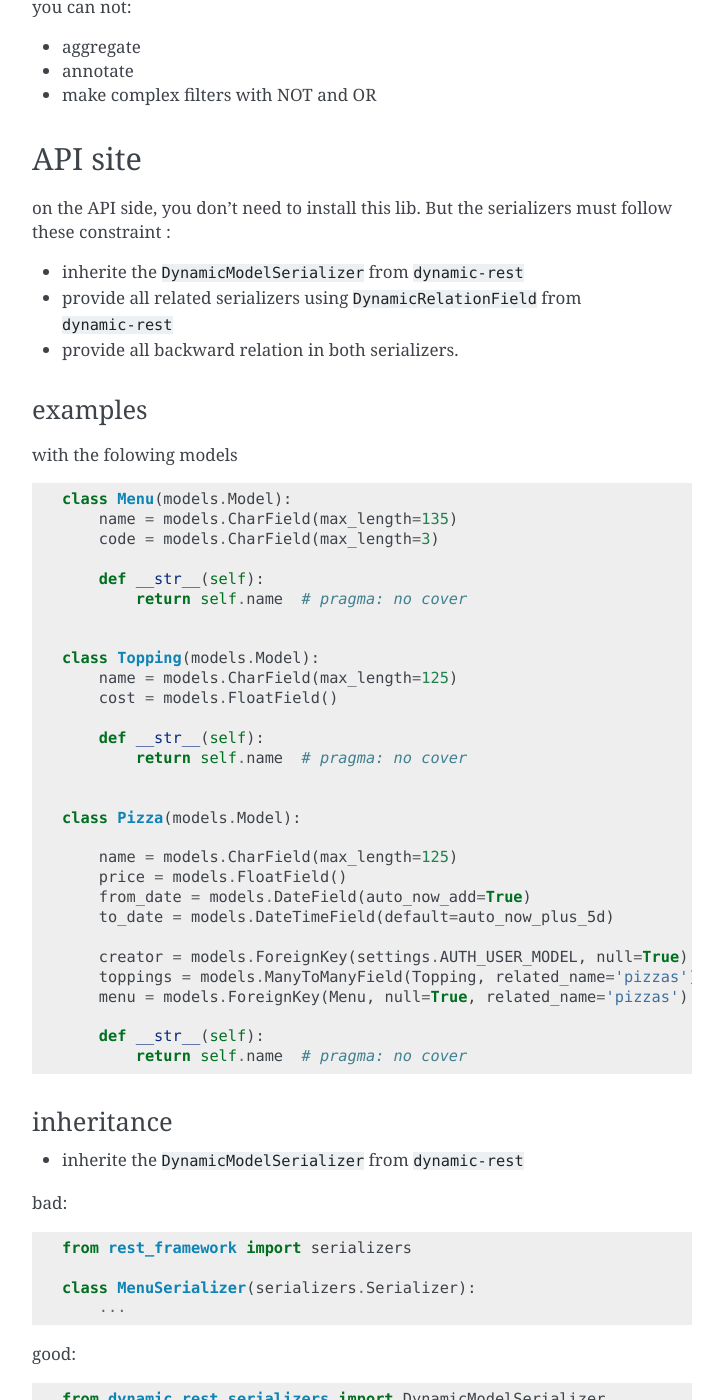
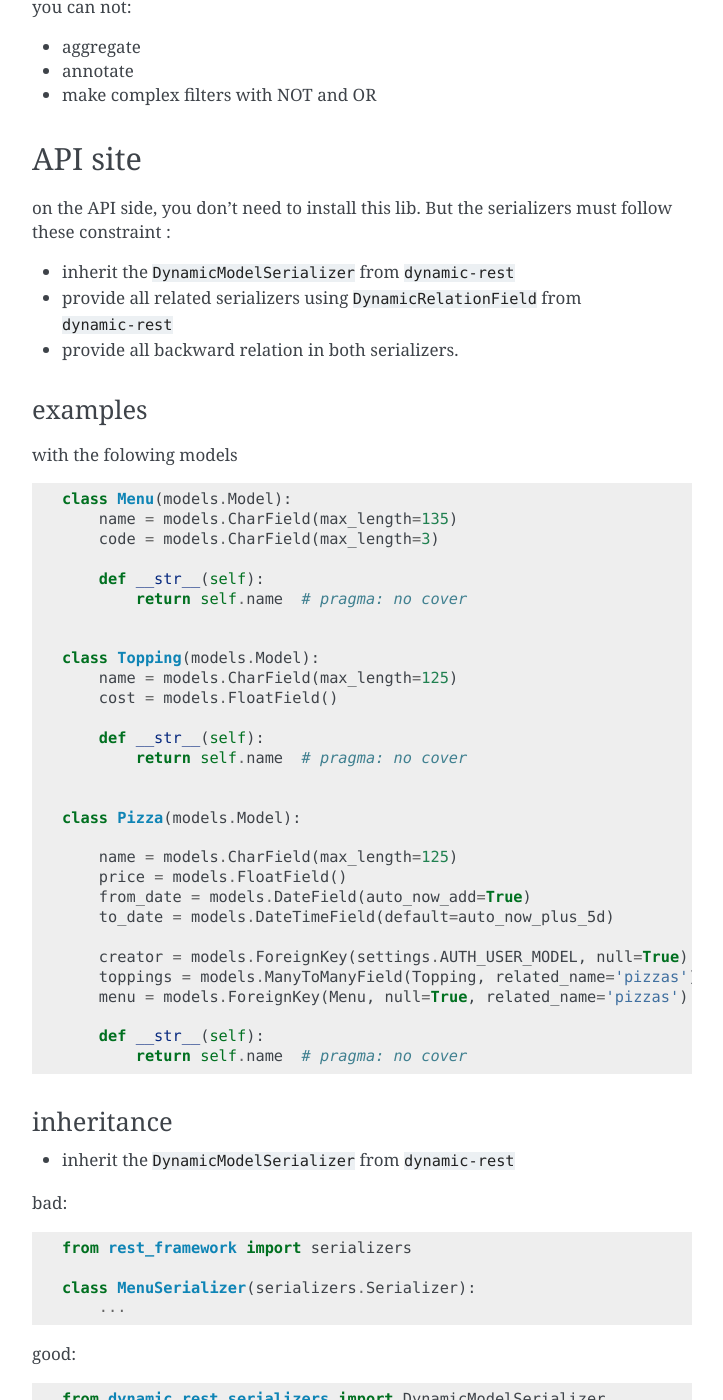
Before and after one commit to Yupeek/django-rest-models, a Sphinx documentation site: the page built from docs/source/quickstart.rst, in a window 1280 px wide and 1400 px high, scrolled down 1341 px. Shown: the whole window, without its empty margins (388-1111 px from the left). Built offline with Sphinx 7.4.7, drawn with Linux system fonts in a browser that asks for light colours.

Commit message:
Minor fix - spell 'inherit' with no trailing 'e'

```diff
--- a/docs/source/quickstart.rst
+++ b/docs/source/quickstart.rst
@@ -81,7 +81,7 @@ API site
 
 on the API side, you don't need to install this lib. But the serializers must follow these constraint :
 
-- inherite the ``DynamicModelSerializer`` from ``dynamic-rest``
+- inherit the ``DynamicModelSerializer`` from ``dynamic-rest``
 - provide all related serializers using ``DynamicRelationField`` from ``dynamic-rest``
 - provide all backward relation in both serializers.
 
@@ -130,7 +130,7 @@ with the folowing models
 inheritance
 ===========
 
-* inherite the ``DynamicModelSerializer`` from ``dynamic-rest``
+* inherit the ``DynamicModelSerializer`` from ``dynamic-rest``
 
 bad::
 
--- a/docs/source/testing.rst
+++ b/docs/source/testing.rst
@@ -56,7 +56,7 @@ overview
 you can mock the api with some custom response for given url. it won't trigger any api query, but return the
 predefined data from each request matching the patterns.
 
-your test cases must inherite from either ``rest_models.test.RestModelTestMixin`` or
+your test cases must inherit from either ``rest_models.test.RestModelTestMixin`` or
 ``rest_models.test.RestModelTestCase``
 
 with this, you have 2 more functionnality.
```
